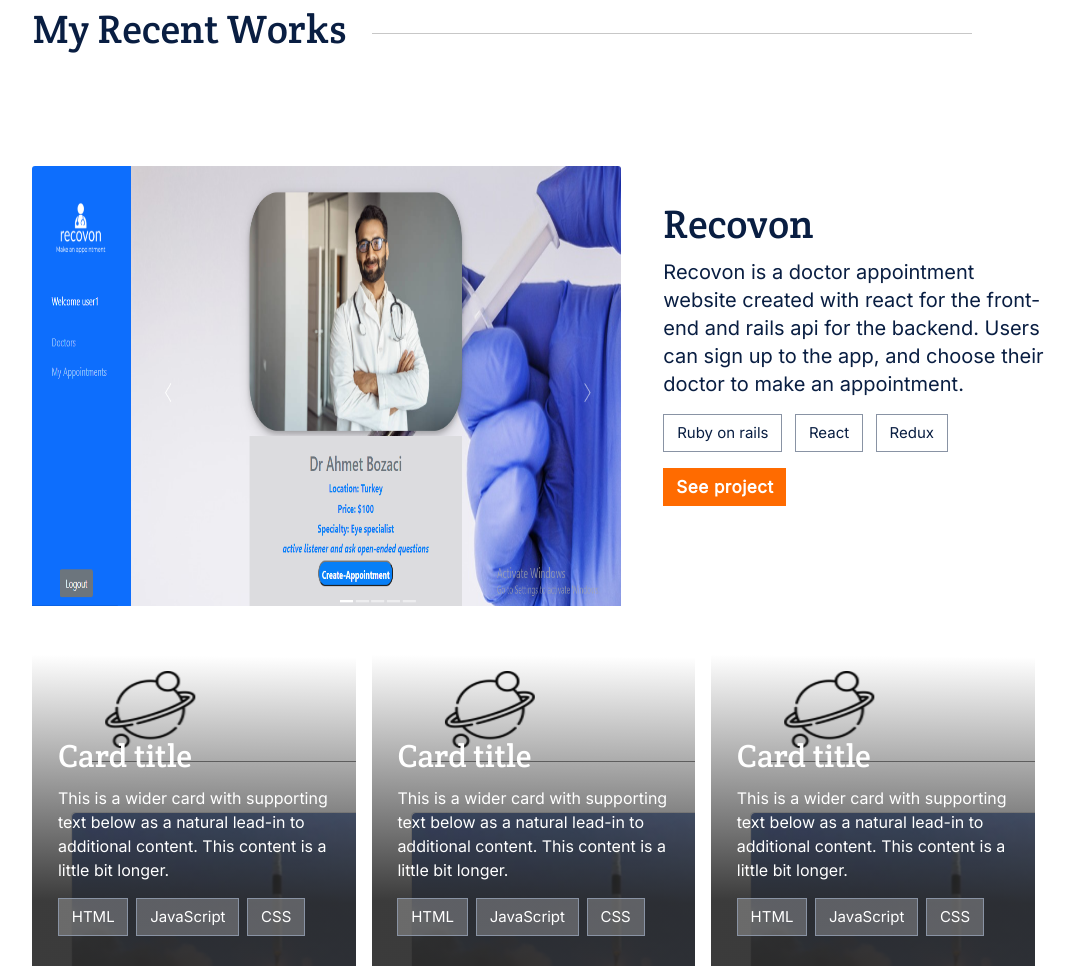
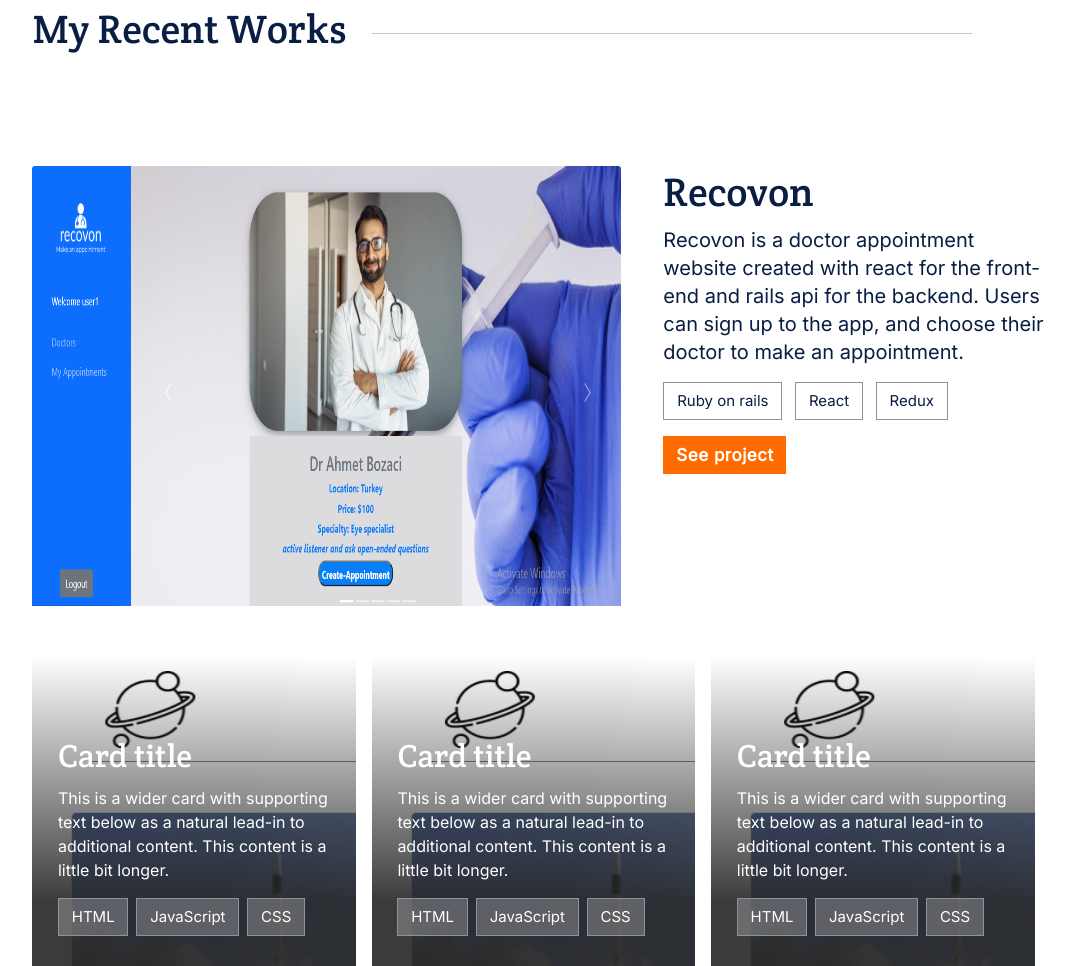
Before and after one commit to aliabbani/portfolio1, a website: page index.html in a window 1280 px wide. Shown: the part 1049-2015 px from the top of the page, without its empty margins (86-1161 px from the left). Drawn offline with nearby package versions, Linux system fonts and the light colour scheme; a web font is replaced by a local one.

Commit message:
Debug section2 main card desktop version

```diff
--- a/style.css
+++ b/style.css
@@ -668,6 +668,10 @@
 
   /* section 2 */
 
+  .card-body {
+    padding: 0 1.75vw 4vh 1.75vw;
+  }
+
   .section2-header {
     display: flex;
     padding: 0 8vw 0 8vw;
```
